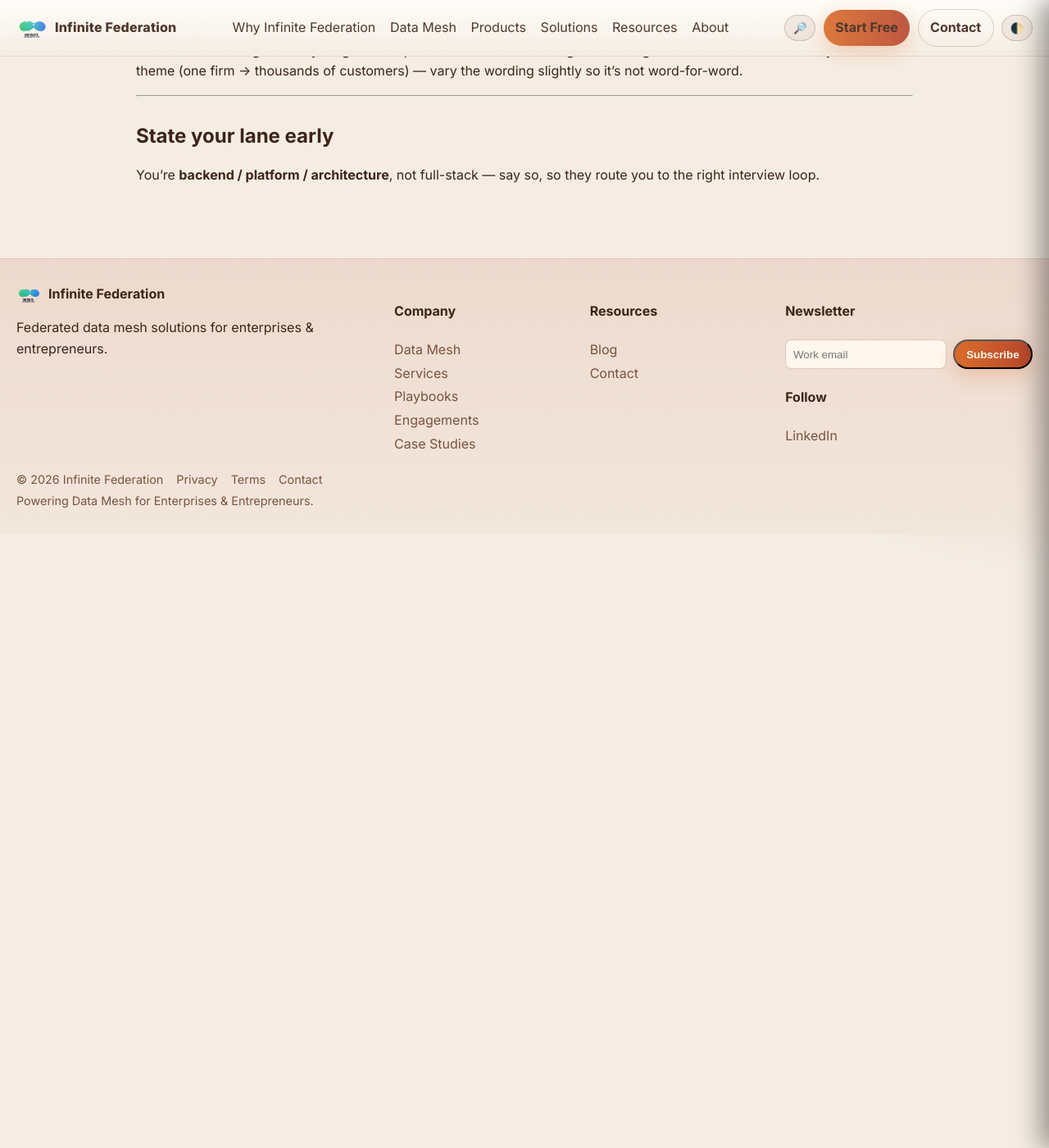
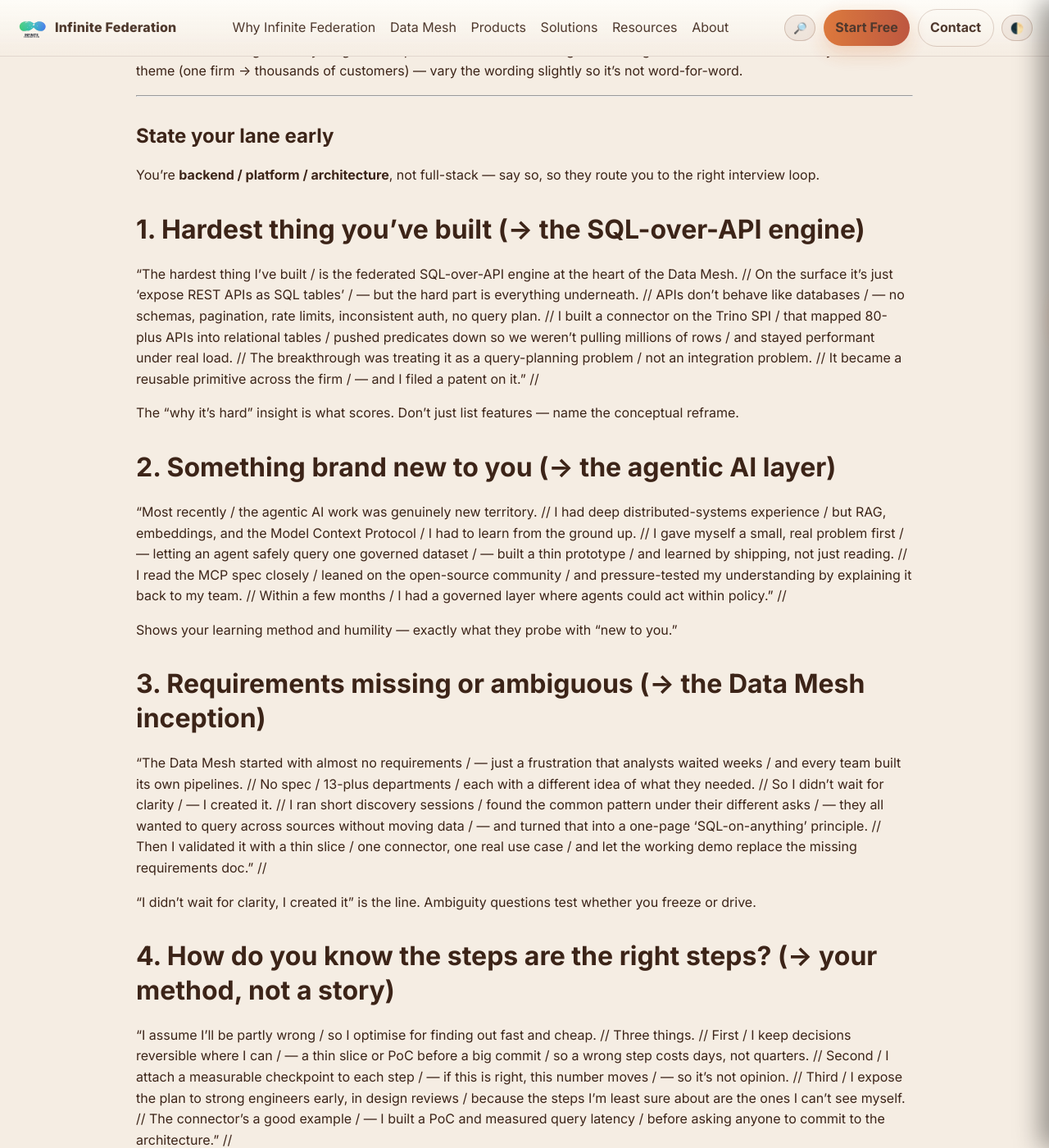
Before and after one commit to InfiniteFederation/InfiniteFederation.github.io, a Jekyll site: the page built from lab/salesforce/SFA-0001.md, in a window 1280 px wide and 1400 px high, scrolled down 1875 px. Shown: the whole window at 82% size. Built offline with Jekyll 4.4.1, drawn with Linux system fonts in a browser that asks for light colours; our own code applies the rules of GitHub Pages for plain Markdown files; some of the changed text lies outside the part shown.

Commit message:
Update SFA-0001.md

```diff
--- a/lab/salesforce/SFA-0001.md
+++ b/lab/salesforce/SFA-0001.md
@@ -59,3 +59,31 @@ So it's less about leaving / and more about the **next right problem** for the s
 
 ## State your lane early
 You're **backend / platform / architecture**, not full-stack — say so, so they route you to the right interview loop.
+
+
+# 1. Hardest thing you've built (→ the SQL-over-API engine)
+"The hardest thing I've built / is the federated SQL-over-API engine at the heart of the Data Mesh. // On the surface it's just 'expose REST APIs as SQL tables' / — but the hard part is everything underneath. // APIs don't behave like databases / — no schemas, pagination, rate limits, inconsistent auth, no query plan. // I built a connector on the Trino SPI / that mapped 80-plus APIs into relational tables / pushed predicates down so we weren't pulling millions of rows / and stayed performant under real load. // The breakthrough was treating it as a query-planning problem / not an integration problem. // It became a reusable primitive across the firm / — and I filed a patent on it." //
+
+The "why it's hard" insight is what scores. Don't just list features — name the conceptual reframe.
+
+# 2. Something brand new to you (→ the agentic AI layer)
+"Most recently / the agentic AI work was genuinely new territory. // I had deep distributed-systems experience / but RAG, embeddings, and the Model Context Protocol / I had to learn from the ground up. // I gave myself a small, real problem first / — letting an agent safely query one governed dataset / — built a thin prototype / and learned by shipping, not just reading. // I read the MCP spec closely / leaned on the open-source community / and pressure-tested my understanding by explaining it back to my team. // Within a few months / I had a governed layer where agents could act within policy." //
+
+Shows your learning method and humility — exactly what they probe with "new to you."
+
+# 3. Requirements missing or ambiguous (→ the Data Mesh inception)
+"The Data Mesh started with almost no requirements / — just a frustration that analysts waited weeks / and every team built its own pipelines. // No spec / 13-plus departments / each with a different idea of what they needed. // So I didn't wait for clarity / — I created it. // I ran short discovery sessions / found the common pattern under their different asks / — they all wanted to query across sources without moving data / — and turned that into a one-page 'SQL-on-anything' principle. // Then I validated it with a thin slice / one connector, one real use case / and let the working demo replace the missing requirements doc." //
+
+"I didn't wait for clarity, I created it" is the line. Ambiguity questions test whether you freeze or drive.
+
+# 4. How do you know the steps are the right steps? (→ your method, not a story)
+"I assume I'll be partly wrong / so I optimise for finding out fast and cheap. // Three things. // First / I keep decisions reversible where I can / — a thin slice or PoC before a big commit / so a wrong step costs days, not quarters. // Second / I attach a measurable checkpoint to each step / — if this is right, this number moves / — so it's not opinion. // Third / I expose the plan to strong engineers early, in design reviews / because the steps I'm least sure about are the ones I can't see myself. // The connector's a good example / — I built a PoC and measured query latency / before asking anyone to commit to the architecture." //
+
+This is the most senior answer of the five. Reversibility + metrics + peer review = staff/principal judgment.
+
+# 5. Biggest challenge so far (→ adoption / convergence)
+"My biggest challenge wasn't technical / — it was getting 13-plus departments to converge on one platform / when each had already built its own. // The technology was the easy part. // People had real reasons not to trust a shared platform / — control, latency, fear of disruption. // So I treated adoption as the product. // I made migrating easier than staying / — reference connectors, hands-on support / — won over one credible team first / and let their result pull the others in. // Modernising the legacy Hadoop estate to Kubernetes underneath / cut analysis from weeks to hours / — a result the holdouts couldn't argue with. // Reaching a thousand users was a trust problem / not just an engineering one." //
+
+Framing your biggest challenge as people/influence — not code — signals real seniority.
+
+#
```
